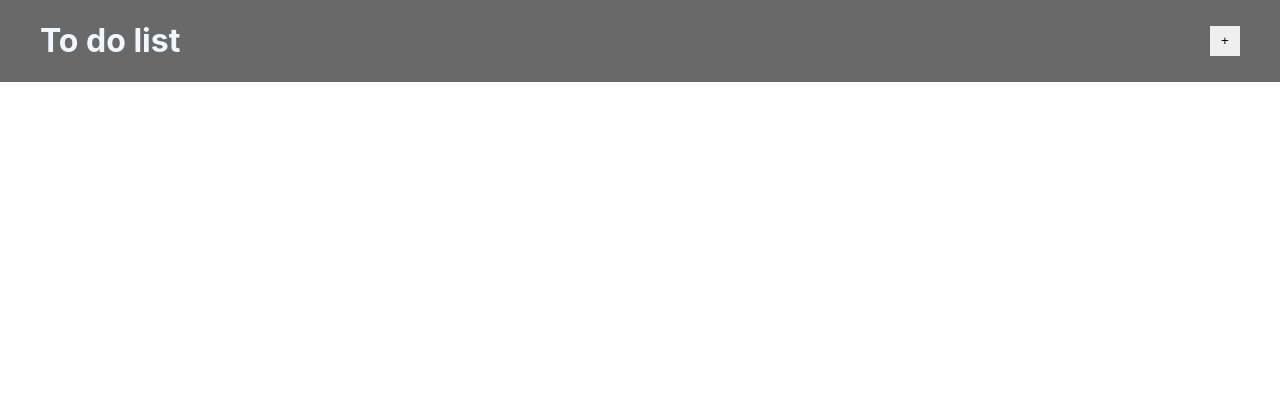
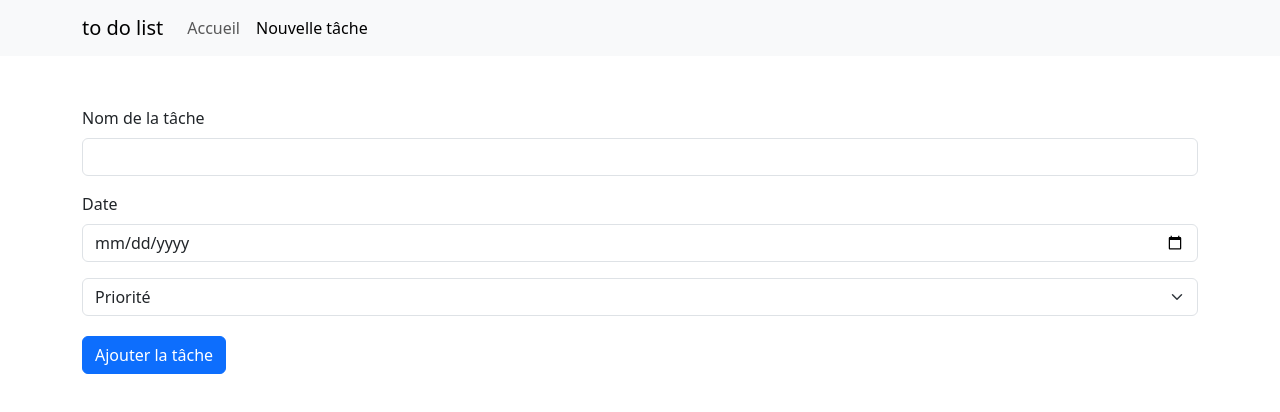
Before and after one commit to MarieG41/react-to-to-list, a React (Create React App) app: page /nouvelle-tache in a window 1280 px wide. Shown: the top 412 px of the page. Built offline with nearby package versions, Linux system fonts and the light colour scheme.

Commit message:
form page made + route site made

```diff
--- a/package.json
+++ b/package.json
@@ -10,6 +10,7 @@
     "react": "^18.2.0",
     "react-bootstrap": "^2.10.2",
     "react-dom": "^18.2.0",
+    "react-router-dom": "^6.22.3",
     "react-scripts": "5.0.1",
     "web-vitals": "^2.1.4"
   },
--- a/src/App.css
+++ b/src/App.css
@@ -27,6 +27,13 @@
 .App-link {
   color: #61dafb;
 }
+main {
+  margin-block: 50px;
+}
+
+.btn {
+  margin-block-start: 20px;
+}
 
 @keyframes App-logo-spin {
   from {
--- a/src/App.js
+++ b/src/App.js
@@ -1,10 +1,18 @@
+import { Route, Routes } from "react-router-dom";
+import Home from "./pages/Home.jsx";
+import Layout from "./components/Layout.jsx";
+import Form from "./pages/Form.jsx";
 import './App.css';
-import Header from './components/Header';
 
 function App() {
   return (
     <>
-      <Header />
+      <Routes>
+        <Route element={<Layout />}>
+          <Route index element={<Home />} />
+          <Route path="nouvelle-tache" element={<Form />} />
+        </Route>
+      </Routes>
     </>
   );
 }
--- a/src/components/Header.jsx
+++ b/src/components/Header.jsx
@@ -1,13 +1,23 @@
 import React from "react";
-import '../style/header.css'
+import Container from 'react-bootstrap/Container';
+import Nav from 'react-bootstrap/Nav';
+import Navbar from 'react-bootstrap/Navbar';
+import { NavLink } from "react-router-dom";
 
 export default function Header() {
     return (
       <>
-        <header>
-          <h1>To do list</h1>
-          <button>+</button>
-        </header>
+        <Navbar className="bg-body-tertiary">
+        <Container>
+          <Navbar.Brand href="/">to do list</Navbar.Brand>
+          <Navbar.Collapse className="justify-content-end">
+            <Nav className="me-auto">
+              <NavLink className={"nav-link"} to="/">Accueil</NavLink>
+              <NavLink className={"nav-link"} to="/nouvelle-tache">Nouvelle tâche</NavLink>
+            </Nav>
+          </Navbar.Collapse>
+        </Container>
+      </Navbar>
       </>
     );
 }
--- /dev/null
+++ b/src/components/Layout.jsx
@@ -0,0 +1,14 @@
+import React from "react";
+import { Outlet } from "react-router-dom";
+import Header from "./Header";
+
+export default function Layout() {
+    return (
+        <>
+            <Header />
+            <main>
+                <Outlet />
+            </main>
+        </>
+    )
+}
--- a/src/components/TaskModel.jsx
+++ b/src/components/TaskModel.jsx
@@ -0,0 +1,27 @@
+import React from "react";
+import Form from 'react-bootstrap/Form';
+import Button from 'react-bootstrap/Button';
+
+export default function TaskModel() {
+    return (
+      <>
+        <Form>
+          <Form.Group className="mb-3" controlId="formBasicText">
+            <Form.Label>Nom de la tâche</Form.Label>
+            <Form.Control type="text" />
+          </Form.Group>
+          <Form.Group className="mb-3" controlId="formBasicDate">
+            <Form.Label>Date</Form.Label>
+            <Form.Control type="date" />
+          </Form.Group>
+          <Form.Select aria-label="Default select example">
+            <option>Priorité</option>
+            <option value="low">Basse</option>
+            <option value="moderate">Moyenne</option>
+            <option value="high">Elevée</option>
+          </Form.Select>
+          <Button type="submit" variant="primary">Ajouter la tâche</Button>
+        </Form>
+      </>
+    );
+}
--- a/src/index.js
+++ b/src/index.js
@@ -3,11 +3,15 @@ import ReactDOM from 'react-dom/client';
 import './index.css';
 import App from './App';
 import reportWebVitals from './reportWebVitals';
+import 'bootstrap/dist/css/bootstrap.min.css'
+import { BrowserRouter } from 'react-router-dom';
 
 const root = ReactDOM.createRoot(document.getElementById('root'));
 root.render(
   <React.StrictMode>
-    <App />
+    <BrowserRouter>
+      <App />
+    </BrowserRouter>
   </React.StrictMode>
 );
 
--- a/src/pages/Form.jsx
+++ b/src/pages/Form.jsx
@@ -0,0 +1,13 @@
+import React from "react";
+import TaskModel from "../components/TaskModel";
+import Container from 'react-bootstrap/Container';
+
+export default function Form() {
+    return (
+        <>
+        <Container>
+            <TaskModel />
+        </Container>
+        </>
+    )
+}
--- a/src/pages/Home.jsx
+++ b/src/pages/Home.jsx
@@ -0,0 +1,30 @@
+import React from "react";
+import Table from 'react-bootstrap/Table';
+import Container from 'react-bootstrap/Container';
+
+export default function Home() {
+    return(
+        <Container>
+            <Table striped bordered hover>
+                <thead>
+                <tr>
+                    <th>Nom de la tâche</th>
+                    <th>Date</th>
+                    <th>Priorité</th>
+                    <th>Statut</th>
+                    <th>Action</th>
+                </tr>
+                </thead>
+                <tbody>
+                <tr>
+                    <td></td>
+                    <td></td>
+                    <td></td>
+                    <td></td>
+                    <td></td>
+                </tr>
+                </tbody>
+            </Table>
+        </Container>
+    )
+}
--- a/src/style/header.css
+++ /dev/null
@@ -1,21 +0,0 @@
-header {
-    display: flex;
-    justify-content: space-between;
-    background-color: dimgray;
-    padding-inline: 40px;
-    align-items: center;
-}
-
-button {
-    height: 30px;
-    width: 30px;
-    border: none;
-}
-
-button:hover {
-    background-color: lightgrey;
-}
-
-h1 {
-    color: aliceblue;
-}
```
Also changed, not shown: 1 other file (tests, documents, lock files or other folders).
